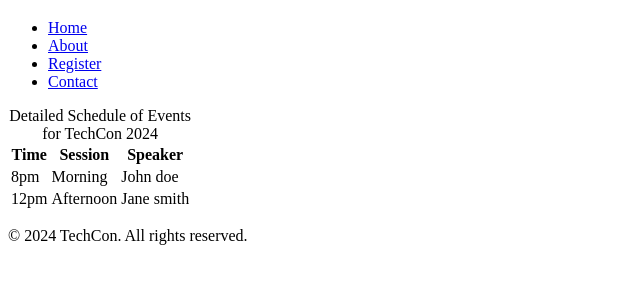
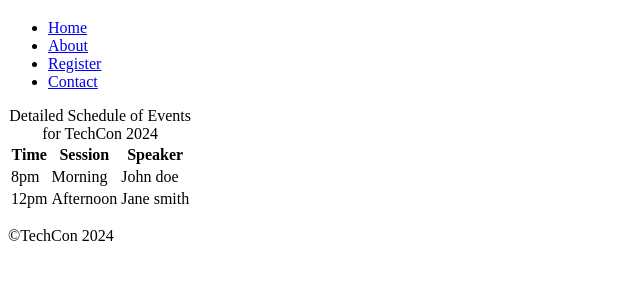
Before and after one commit to El-Moh0/TechCon_HTML, a plain HTML site: page techcon_website/schedule.html in a window 1280 px wide. Shown: the part 61-344 px from the top of the page, without its empty margins (0-640 px from the left). Drawn offline with Linux system fonts and the light colour scheme.

Commit message:
correction

```diff
--- a/techcon_website/schedule.html
+++ b/techcon_website/schedule.html
@@ -37,7 +37,7 @@
       </table>
     </main>
     <footer>
-         <p>&copy; 2024 TechCon. All rights reserved.</p>
+         <p>&copy;TechCon 2024</p>
     </footer>
 </body>
 </html>
```
